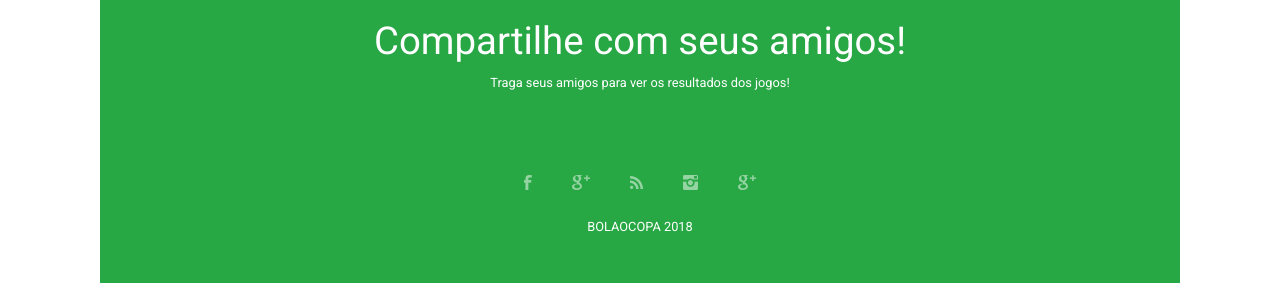
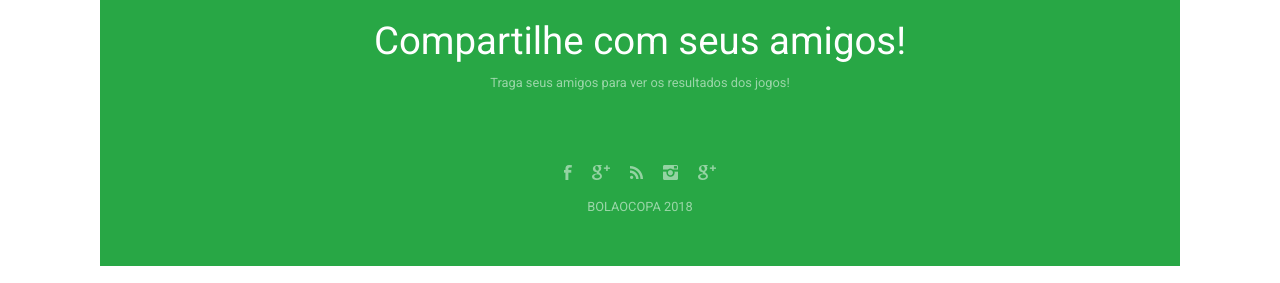
Before and after one commit to leticiativeronbt/world-cup-2018, a React (Create React App) app: page / in a window 1280 px wide. Shown: the part 1111-1394 px from the top of the page. Built offline with nearby package versions, Linux system fonts and the light colour scheme; no server answers.

Commit message:
setting text lighter + setting transparency for some text elements

```diff
--- a/src/components/how_works_region.js
+++ b/src/components/how_works_region.js
@@ -5,7 +5,7 @@ export default class HowWorksRegion extends Component{
   render(){
     return (
       <section id="how-works-region" className="header-region">
-          <div className="row">
+          <div className="row font-weight-lighter">
             <div className="col-sm-6 d-sm-flex flex-column align-middle justify-content-end pl-sm-5 pr-0">
               <div className="col-sm-2"></div>
               <div className="col">
--- a/src/components/share_region.js
+++ b/src/components/share_region.js
@@ -20,7 +20,7 @@ export default class ShareRegion extends Component{
         <div className="bg-success container-fluid text-center text-white p-sm-5">
           <div className="padding-50 font-weight-lighter pb-sm-4">
             <span className="display-5">Compartilhe com seus amigos!</span>
-            <p><small>Traga seus amigos para ver os resultados dos jogos!</small></p>
+            <p className="text-white-transparent"><small>Traga seus amigos para ver os resultados dos jogos!</small></p>
           </div>
           <div className="pt-sm-3">
               <main className="d-sm-flex justify-content-center">
@@ -40,7 +40,7 @@ export default class ShareRegion extends Component{
                   <a href={SHARE_GOOGLE_URL} target="_blank"><img src={icon_google} alt="compartilhar no google"/></a>
                 </div>
               </main>
-              <a className="text-white" href="https://www.bolaoshow.com.br/users/sign_in"><small>BOLAOCOPA 2018</small></a>
+              <a className="text-white-transparent" href="https://www.bolaoshow.com.br/users/sign_in"><small>BOLAOCOPA 2018</small></a>
           </div>
         </div>
       </section>
--- a/src/containers/group_list.js
+++ b/src/containers/group_list.js
@@ -36,7 +36,7 @@ class GroupList extends Component{
     return(
       <section id="group-list">
         <div className="group-list bg-light container-fluid text-center p-sm-5">
-          <p className="display-6">Resultado dos jogos</p>
+          <p className="display-6 font-weight-lighter">Resultado dos jogos</p>
           <div className="row">
             {this.renderList()}
           </div>
--- a/src/index.css
+++ b/src/index.css
@@ -5,7 +5,7 @@ body {
 }
 
 main div {
-  padding: 15px;
+  padding: 5px;
   margin: 5px;
 }
 
@@ -34,3 +34,7 @@ main div {
 .font-weight-lighter{
   font-weight: lighter;
 }
+
+.text-white-transparent{
+  color: #ffffff88;
+}
```
